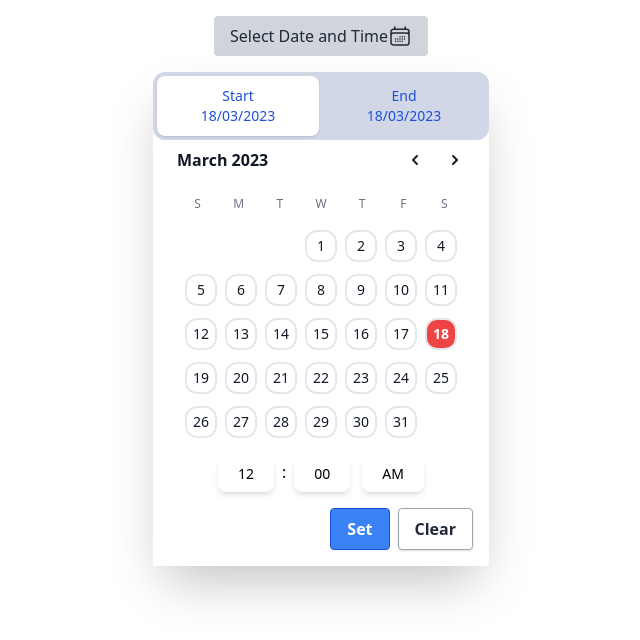
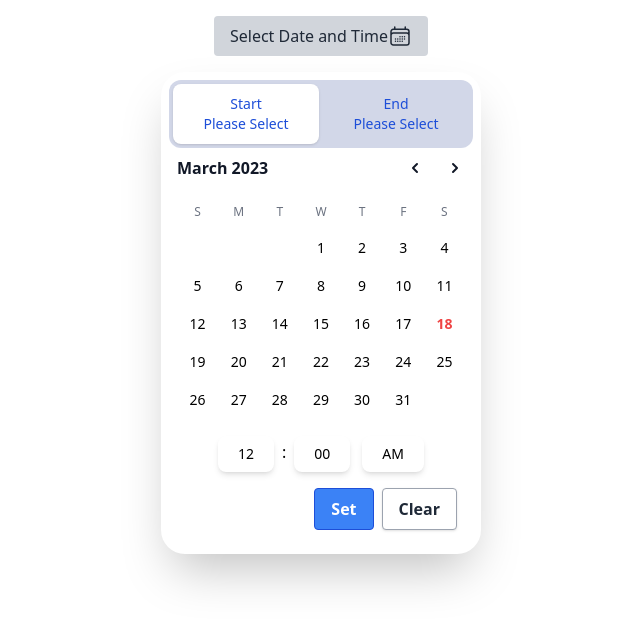
Before and after one commit to harshbaliyan126/date-time-picker, a React (Create React App) app: page / in a window 1280 px wide. Both pictures are taken after a click on the button "Select Date and Time". Shown: the top 640 px of the page, without its empty margins (319-959 px from the left). Built offline with nearby package versions, Linux system fonts and the light colour scheme.

Commit message:
Add some more styling and functionalities

```diff
--- a/src/CalenderStart.js
+++ b/src/CalenderStart.js
@@ -23,7 +23,7 @@ function classNames(...classes) {
   return classes.filter(Boolean).join(' ')
 }
 
-export default function CalenderStart({selectedDay, setSelectedDay, currentMonth, setCurrentMonth,sed}) {
+export default function CalenderStart({selectedDay, setSelectedDay, currentMonth, setCurrentMonth,sed , setSed, setSelectedIndex}) {
 
   const today = startOfToday();
   const colStartClasses = [
@@ -106,7 +106,7 @@ export default function CalenderStart({selectedDay, setSelectedDay, currentMonth
   };
 
   return (
-      <div className="max-w-md mx-auto md:max-w-4xl px-6">
+      <div className="max-w-md mx-auto md:max-w-4xl px-2">
           <div className="md:m-15 ">
             <div className={classNames('flex', bar && 'justify-between', !bar && 'justify-center')} >
               <button className="flex justify-start font-semibold text-gray-900" onClick={handleChooseMonthYear}>
@@ -132,7 +132,7 @@ export default function CalenderStart({selectedDay, setSelectedDay, currentMonth
             <div ref={changeComponet}>
             { selectCalender && <div >
             <div className="grid grid-cols-7 mt-5 text-xs leading-6 text-center text-gray-500">
-              <div>S</div>
+              <div className='mx-0.5'>S</div>
               <div>M</div>
               <div>T</div>
               <div>W</div>
@@ -140,55 +140,55 @@ export default function CalenderStart({selectedDay, setSelectedDay, currentMonth
               <div>F</div>
               <div>S</div>
             </div>
-            <div className="grid grid-cols-7 mt-2 text-sm mx-1" ref={changeCalender}>
+            <div className="grid gap-y-1.5 grid-cols-7 text-sm py-2 " ref={changeCalender}>
               {days.map((day, dayIdx) => (
                 <div
                   key={day.toString()}
                   className={classNames(
-                    dayIdx === 0 && colStartClasses[getDay(day)],
-                    'py-1.5'
+                    dayIdx === 0 && colStartClasses[getDay(day)]
                   )}
                 >
+                <div className={classNames( selectedDay && (isAfter(day, selectedDay) && isBefore(day, sed)) && 'border-x-2 bg-blue-200 border-blue-200',
+                    selectedDay && sed != null && isEqual(day, selectedDay) && !isEqual(selectedDay, sed) && 'bgl',
+                     sed && selectedDay != null && !isEqual(selectedDay, sed) && isEqual(day, sed) && 'bgr'
+                )}>
                   <button
                     type="button"
                     onClick={() => {
                       // setSelectedDay(day);
-                       if(isAfter(day, sed)){
-                         setSelectedDay(sed);
+                       if(sed && isAfter(day, sed)){
+                         setSed(null);
                       }
-                      else{
-                          setSelectedDay(day);
-                      }
+                      setSelectedDay(day);
+                      setSelectedIndex(1);
                     }}
                     className={classNames(
-                      isAfter(day, selectedDay) && isBefore(day, sed) && 'bg-blue-200',
-                      isBefore(selectedDay, sed) && isEqual(day, sed) && !isToday(day) && 'bg-gray-900 text-white',
-                      isEqual(day, selectedDay) && 'text-white',
+                      sed && isEqual(day, sed) && !isToday(day) && 'bg-blue-500 text-white font-semibold',
+                      selectedDay && isEqual(day, selectedDay) && 'text-white',
                       !isEqual(day, selectedDay) &&
                         isToday(day) &&
                         'text-red-500',
-                      !isEqual(day, selectedDay) &&
+                      selectedDay && !isEqual(day, selectedDay) &&
                         !isToday(day) &&
                         isSameMonth(day, firstDayCurrentMonth) &&
                         'text-gray-900',
-                      !isEqual(day, selectedDay) &&
+                      selectedDay && !isEqual(day, selectedDay) &&
                         !isToday(day) &&
                         !isSameMonth(day, firstDayCurrentMonth) &&
                         'text-gray-400',
-                      (isEqual(day, selectedDay) || isEqual(day, sed)) && isToday(day) && 'bg-red-500 text-white',
-                      isEqual(day, selectedDay) &&
+                     (isEqual(day, selectedDay) || isEqual(day, sed)) && isToday(day) && 'bg-red-500 text-white',
+                      selectedDay && isEqual(day, selectedDay) &&
                         !isToday(day) &&
-                        'bg-gray-900',
-                      !isEqual(day, selectedDay) && !isEqual(day, sed) && 'hover:bg-gray-200',
+                        'bg-blue-500',
+                      selectedDay && sed && !isEqual(day, selectedDay) && !isEqual(day, sed) && 'hover:bg-blue-300',
                       (isEqual(day, selectedDay) || isToday(day)) &&
                         'font-semibold',
-                      'mx-1 flex h-8 w-8 border-2 items-center justify-center rounded-xl'
+                      'mx-auto my-auto flex h-8 w-8 justify-center items-center rounded-full'
                     )}
                   >
-                    <time dateTime={format(day, 'yyyy-MM-dd')}>
-                      {format(day, 'd')}
-                    </time>
+                     {format(day, 'd')}
                   </button>
+                  </div>
                 </div>
               ))}
               </div>
--- a/src/Datetimepicker.js
+++ b/src/Datetimepicker.js
@@ -1,9 +1,10 @@
-import { useEffect, useState } from 'react';
+import { useEffect, useRef, useState } from 'react';
 import { Tab } from '@headlessui/react';
 import CalenderStart from "./CalenderStart";
 import CalenderEnd from "./CalenderEnd"
 import Time from "./Time";
-import { useAutoAnimate } from '@formkit/auto-animate/react'
+import  autoAnimate  from '@formkit/auto-animate';
+import { useAutoAnimate } from '@formkit/auto-animate/react';
 import {
   format,
   startOfToday,
@@ -18,27 +19,41 @@ export default function Datetimepicker() {
   const [checktrue, setchecktrue] = useState(false);
   const [checkDateTimePicker, setcheckDateTimePicker] = useState(false);
 
+  const changeRange = useRef(null);
   const [parent] = useAutoAnimate(/* optional config */)
-  const [changeRange] = useAutoAnimate(/* optional config */)
-  // const [ssd, setssd] = useState();
+ // const [ssd, setssd] = useState();
+
+  // useEffect(() => {
+  //   console.log(changeRange);
+  //     changeRange.current && autoAnimate(changeRange.current)
+  // }, [changeRange]);
 
   let today = startOfToday();
 
   useEffect(() => {
-    if(!selectedIndex){
+
+    if(selectedIndex && startselectedDay)
       setstartCurrentMonth(format(startselectedDay, 'MMM-yyyy'));
-    }
-    else{
+    else if(endselectedDay)
       setendCurrentMonth(format(endselectedDay, 'MMM-yyyy'));
-    }
+
+    if(startselectedDay && endselectedDay &&  format(startselectedDay, 'MM') !== format(endselectedDay, 'MM'))
+      changeRange.current && autoAnimate(changeRange.current)
+    else
+      changeRange.current && autoAnimate(changeRange.current, {
+        duration: 0,
+      })
+
   }, [selectedIndex]);
 
+
+
   const [startDate, setstartDate] = useState(false);
-  const [startselectedDay, setstartSelectedDay] = useState(today);
+  const [startselectedDay, setstartSelectedDay] = useState(null);
   const [startcurrentMonth, setstartCurrentMonth] = useState(format(today, 'MMM-yyyy'));
 
   const [endDate, setendDate] = useState(false);
-  const [endselectedDay, setendSelectedDay] = useState(today);
+  const [endselectedDay, setendSelectedDay] = useState(null);
   const [endcurrentMonth, setendCurrentMonth] = useState(format(today, 'MMM-yyyy'));
 
   const [startTime, setstartTime] = useState('12:00 AM');
@@ -91,8 +106,8 @@ export default function Datetimepicker() {
     setendDate(null);
     setstartTime('12:00 AM');
     setendTime('12:00 AM');
-    setstartSelectedDay(today);
-    setendSelectedDay(today);
+    setstartSelectedDay(null);
+    setendSelectedDay(null);
     setstartCurrentMonth(format(today, 'MMM-yyyy'));
     setendCurrentMonth(format(today, 'MMM-yyyy'));
     setstartTimehr('12');
@@ -103,13 +118,16 @@ export default function Datetimepicker() {
     setendTimeap('AM');
   };
 
+  const [show, setshow] = useState(false);
+  const reveal = () => setshow(!show);
+
   return (
-    <div className="shadow-2xl rounder-lg flex justify-center items-center h-screen">
-      <div className="max-w-md px-4 mx-auto border-3 sm:px-7 h-screen md:max-w-4xl md:px-6" >
+    <>
         <div className="flex justify-center p-2 m-2">
           <button className="bg-gray-300 hover:bg-gray-400 text-gray-800 py-2 px-4 rounded inline-flex items-center" onClick={() => {
             setcheckDateTimePicker(!checkDateTimePicker);
             changeToOriginal();
+            setSelectedIndex(0);
             setchecktrue(false);
           }}>
             {checktrue && `${startDate} ${startTime} - ${endDate} ${endTime}`}
@@ -119,7 +137,7 @@ export default function Datetimepicker() {
             </svg>
           </button>
         </div>
-        {checkDateTimePicker && <div className="shadow-2xl rounder-3xl w-full max-w-md  mx-auto" ref={parent}>
+        { checkDateTimePicker && <div className="rounded-3xl shadow-2xl w-full max-w-xs mx-auto px-2 py-2" ref={parent}>
           <Tab.Group selectedIndex={selectedIndex} onChange={setSelectedIndex} >
             <Tab.List className="flex space-x-1 rounded-xl bg-blue-900/20 p-1 ">
               <Tab className={({ selected }) => classNames(
@@ -129,7 +147,7 @@ export default function Datetimepicker() {
                   ? 'bg-white shadow'
                   : 'text-blue-100 hover:bg-white/[0.12] hover:text-white'
               )}>
-                <div>Start</div> <div>{format(startselectedDay, 'dd/MM/yyyy')}</div>
+                <div>Start</div> { startselectedDay ? <div>{format(startselectedDay, 'dd/MM/yyyy')}</div> : <div>Please Select</div>  }
               </Tab>
               <Tab className={({ selected }) => classNames(
                 'w-full rounded-lg py-2.5 text-sm font-medium leading-5 text-blue-700',
@@ -138,16 +156,16 @@ export default function Datetimepicker() {
                   ? 'bg-white shadow'
                   : 'text-blue-100 hover:bg-white/[0.12] hover:text-white'
               )}>
-                <div>End</div> <div>{format(endselectedDay, 'dd/MM/yyyy')}</div>
+                <div>End</div> {endselectedDay ? <div>{format(endselectedDay, 'dd/MM/yyyy')}</div> : <div>Please Select</div>}
               </Tab>
             </Tab.List>
             <Tab.Panels className="mt-2" ref={changeRange}>
-              <Tab.Panel>
-                <CalenderStart selectedDay={startselectedDay} setSelectedDay={setstartSelectedDay} currentMonth={startcurrentMonth} setCurrentMonth={setstartCurrentMonth} sed={endselectedDay}/>
+              <Tab.Panel >
+                <CalenderStart selectedDay={startselectedDay} setSelectedDay={setstartSelectedDay} currentMonth={startcurrentMonth} setCurrentMonth={setstartCurrentMonth} sed={endselectedDay} setSed={setendSelectedDay} setSelectedIndex={setSelectedIndex}/>
                 <Time hourSelected={startTimehr} sethourSelected={setstartTimehr} minuteSelected={startTimemin} setminuteSelected={setstartTimemin} ampmSelected={startTimeap} setampmSelected={setstartTimeap} setTime={setstartTime} />
               </Tab.Panel>
-              <Tab.Panel>
-                <CalenderEnd selectedDay={endselectedDay} setSelectedDay={setendSelectedDay} currentMonth={endcurrentMonth} setCurrentMonth={setendCurrentMonth} ssd={startselectedDay} />
+              <Tab.Panel >
+                <CalenderEnd selectedDay={endselectedDay} setSelectedDay={setendSelectedDay} currentMonth={endcurrentMonth} setCurrentMonth={setendCurrentMonth} ssd={startselectedDay} setSsd={setstartSelectedDay} />
                 <Time hourSelected={endTimehr} sethourSelected={setendTimehr} minuteSelected={endTimemin} setminuteSelected={setendTimemin} ampmSelected={endTimeap} setampmSelected={setendTimeap} setTime={setendTime} />
               </Tab.Panel>
             </Tab.Panels>
@@ -166,8 +184,7 @@ export default function Datetimepicker() {
               </button>
             </div>
           </div>
-        </div>}
-      </div>
-    </div>
+        </div> }
+    </>
   );
 }
```
Also changed, not shown: src/CalenderEnd.js (+24 -23 lines), src/index.css (+35 -1 lines).
